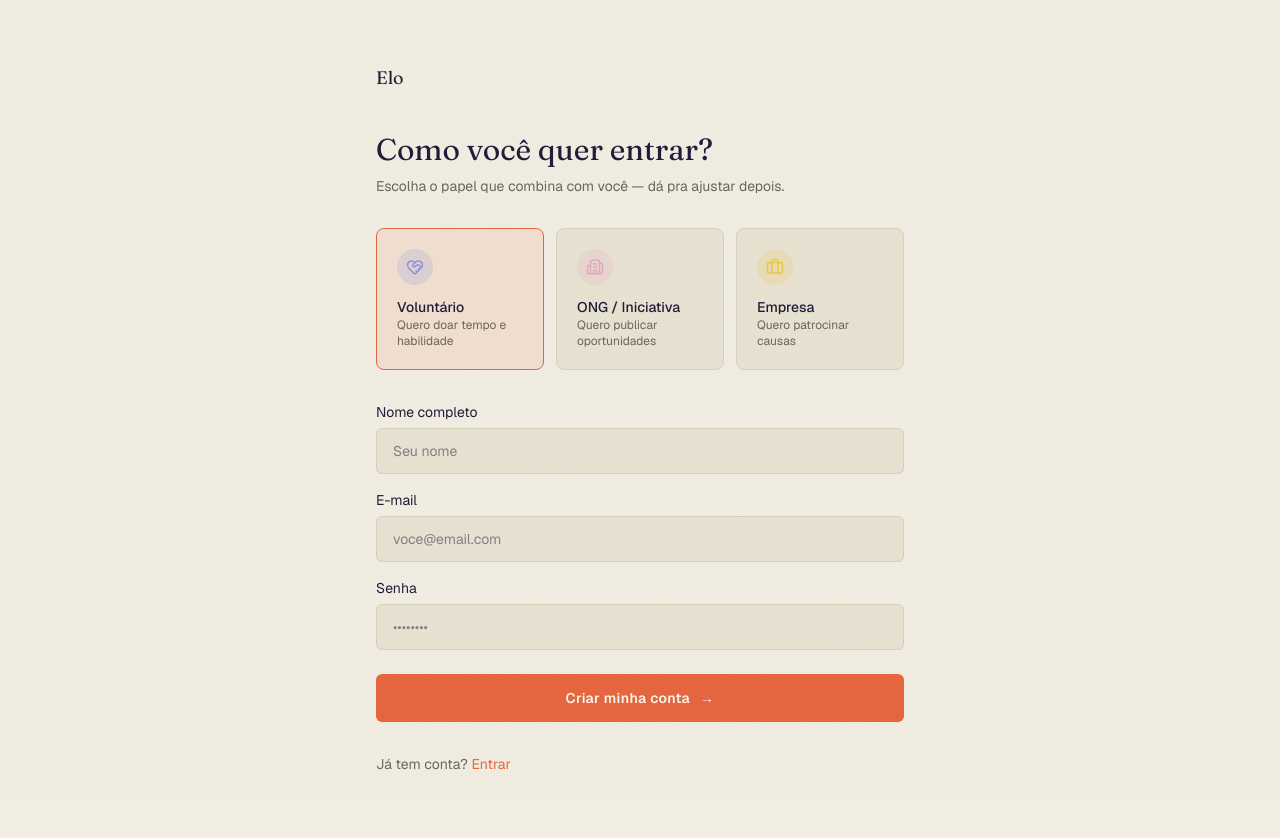
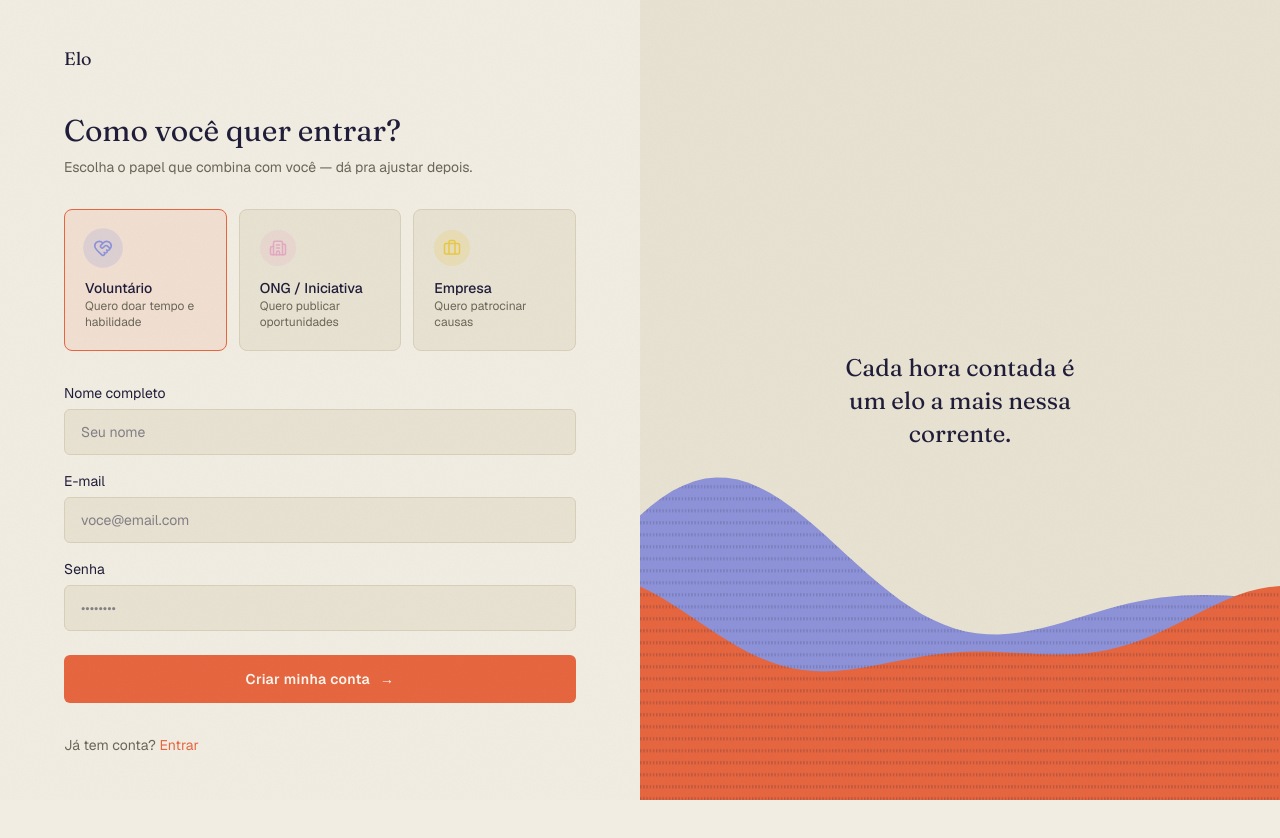
Before and after one commit to nunoguerra1/elo, a Next.js app in the folder apps/web/: page /cadastro in a window 1280 px wide. After the commit the page ends 800 px from the top, so only its background shows below. Built offline with nearby package versions, Linux system fonts and the light colour scheme.

Commit message:
feat: give cadastro the same decorative panel as login

```diff
--- a/apps/web/src/app/cadastro/page.tsx
+++ b/apps/web/src/app/cadastro/page.tsx
@@ -3,7 +3,9 @@
 import { useState } from "react";
 import Link from "next/link";
 import { useRouter } from "next/navigation";
+import { motion } from "framer-motion";
 import { Button } from "@/components/ui/Button";
+import { WaveBand } from "@/components/art/WaveBand";
 import { cn } from "@/lib/utils";
 import { HeartHandshake, Building2, Briefcase } from "lucide-react";
 
@@ -12,6 +14,18 @@ const ROLES = [
     { id: "ong", label: "ONG / Iniciativa", description: "Quero publicar oportunidades", icon: Building2, color: "#e3a9c2" },
     { id: "empresa", label: "Empresa", description: "Quero patrocinar causas", icon: Briefcase, color: "#e7c948" },
 ] as const;
+
+const QUOTES: Record<(typeof ROLES)[number]["id"], string> = {
+    voluntario: "Cada hora contada é um elo a mais nessa corrente.",
+    ong: "Sua causa, com gente de verdade aparecendo pra ajudar.",
+    empresa: "Impacto de verdade, com número que se explica sozinho.",
+};
+
+const PANEL_COLORS: Record<(typeof ROLES)[number]["id"], [string, string]> = {
+    voluntario: ["#8e93d9", "#e6663f"],
+    ong: ["#e3a9c2", "#e7c948"],
+    empresa: ["#e7c948", "#2b2f6b"],
+};
 
 export default function CadastroPage() {
     const [selected, setSelected] = useState<(typeof ROLES)[number]["id"]>("voluntario");
@@ -24,8 +38,16 @@ export default function CadastroPage() {
         router.push("/dashboard");
     }
 
+    const [backColor, frontColor] = PANEL_COLORS[selected];
+
     return (
-        <div className="mx-auto flex min-h-screen w-full max-w-xl flex-col justify-center px-6 py-16">
+        <div className="flex min-h-screen w-full">
+            <motion.div
+                initial={{ opacity: 0, y: 16 }}
+                animate={{ opacity: 1, y: 0 }}
+                transition={{ duration: 0.5, ease: [0.22, 1, 0.36, 1] }}
+                className="flex w-full flex-col justify-center px-8 sm:w-1/2 sm:px-16"
+            >
                 <Link href="/" className="mb-10 text-lg text-foreground" style={{ fontFamily: "var(--font-voice)" }}>
                     Elo
                 </Link>
@@ -40,26 +62,29 @@ export default function CadastroPage() {
                         const Icon = role.icon;
                         const isActive = selected === role.id;
                         return (
-                        <button
+                            <motion.button
                                 key={role.id}
                                 type="button"
                                 onClick={() => setSelected(role.id)}
+                                whileTap={{ scale: 0.97 }}
                                 className={cn(
                                     "flex flex-col items-start gap-3 rounded-lg border p-5 text-left transition-colors",
                                     isActive ? "border-accent bg-accent/10" : "border-border bg-surface hover:border-accent/40",
                                 )}
                             >
-                            <div
+                                <motion.div
+                                    animate={{ scale: isActive ? 1.1 : 1 }}
+                                    transition={{ type: "spring", stiffness: 300, damping: 15 }}
                                     className="flex h-9 w-9 items-center justify-center rounded-full"
                                     style={{ backgroundColor: `${role.color}33` }}
                                 >
                                     <Icon size={18} color={role.color} />
-                            </div>
+                                </motion.div>
                                 <div>
                                     <p className="text-sm font-medium text-foreground">{role.label}</p>
                                     <p className="text-xs text-muted">{role.description}</p>
                                 </div>
-                        </button>
+                            </motion.button>
                         );
                     })}
                 </div>
@@ -101,6 +126,23 @@ export default function CadastroPage() {
                         Entrar
                     </Link>
                 </p>
+            </motion.div>
+
+            <div className="relative hidden w-1/2 items-center justify-center overflow-hidden bg-surface sm:flex">
+                <div className="absolute inset-x-0 bottom-0 h-1/2">
+                    <WaveBand backColor={backColor} frontColor={frontColor} className="h-full w-full" />
+                </div>
+                <motion.p
+                    key={selected}
+                    initial={{ opacity: 0, y: 12 }}
+                    animate={{ opacity: 1, y: 0 }}
+                    transition={{ duration: 0.4 }}
+                    className="relative z-10 max-w-xs px-8 text-center text-2xl leading-snug text-foreground"
+                    style={{ fontFamily: "var(--font-voice)" }}
+                >
+                    {QUOTES[selected]}
+                </motion.p>
+            </div>
         </div>
     );
 }
```
Lines whose indentation alone changed are shown as unchanged.
